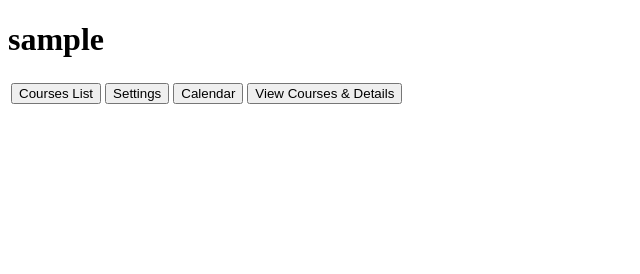
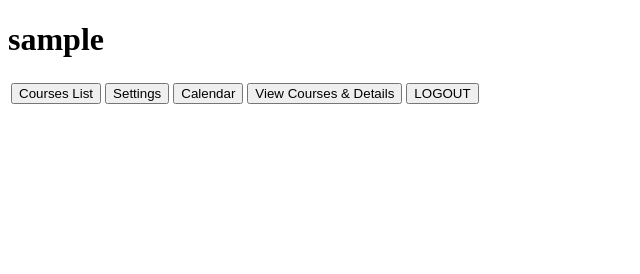
Before and after one commit to MBocian96/ITAPP_ODD_WED0730_dance_school_manager, a Django app: page /teacher/ in a window 1280 px wide. Shown: the part 26-300 px from the top of the page, without its empty margins (0-640 px from the left). Run offline with Django 3.2, Linux system fonts and the light colour scheme; the visitor is signed in with stand-in values (Sample User, id 1); lists and menus that the app fills with data are empty; parts of the project's set-up code (start-up, migrations or seed data) failed here and were passed over.

Commit message:
Add logout page

```diff
--- a/dance_school_manager/templates/profiles/teacher/teacher_profile.html
+++ b/dance_school_manager/templates/profiles/teacher/teacher_profile.html
@@ -39,6 +39,15 @@
          </a>
      </th>
 
+      </th>
+            <th>
+         <a href="/authentication/logout">
+                        <button type="button" class="btn btn-deafult">
+                            <span class="glyphicon glyphicon-pencil" aria-hidden="true"></span>
+                            LOGOUT
+                        </button>
+         </a>
+     </th>
 
 
  </tr>
```
